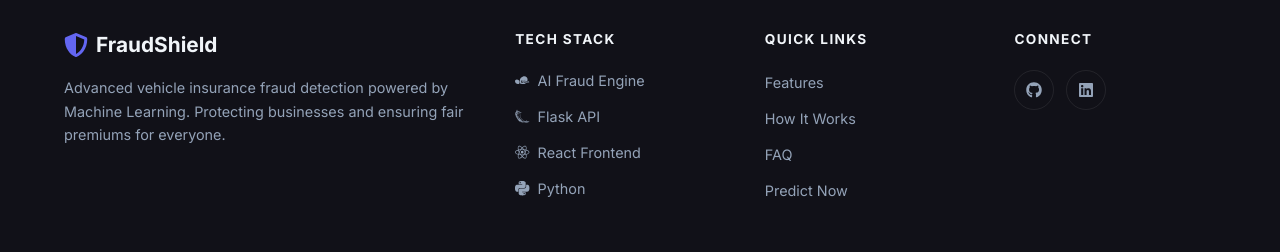
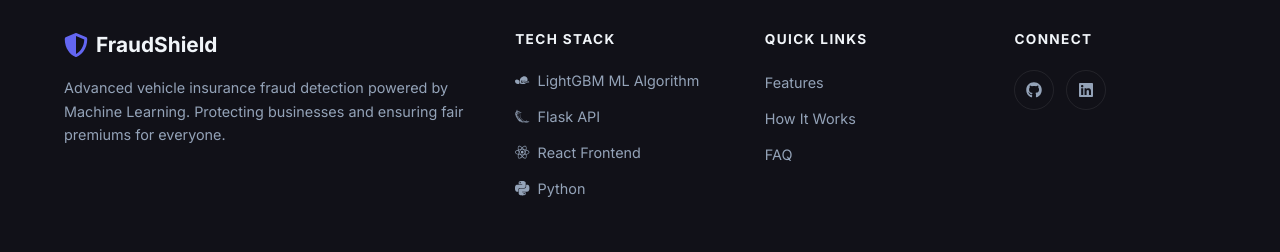
Before and after one commit to elvishpatel/vehicle-insurance-fraud-detection, a React (Vite) app in the folder frontend/: page / in a window 1280 px wide. Shown: the part 7127-7379 px from the top of the page. Built offline with nearby package versions, Linux system fonts and the light colour scheme; no server answers.

Commit message:
Module error fixed

```diff
--- a/frontend/src/components/Footer.jsx
+++ b/frontend/src/components/Footer.jsx
@@ -25,7 +25,7 @@ const Footer = () => {
             <h4 className="footer__column-title">Tech Stack</h4>
             <ul className="footer__list">
               <li className="footer__list-item">
-                <span className="footer__list-link"><SiScikitlearn /> AI Fraud Engine</span>
+                <span className="footer__list-link"><SiScikitlearn /> LightGBM ML Algorithm</span>
               </li>
               <li className="footer__list-item">
                 <span className="footer__list-link"><SiFlask /> Flask API</span>
@@ -51,9 +51,6 @@ const Footer = () => {
               </li>
               <li className="footer__list-item">
                 <a href="#faq" className="footer__list-link">FAQ</a>
-              </li>
-              <li className="footer__list-item">
-                <a href="#predict" className="footer__list-link">Predict Now</a>
               </li>
             </ul>
           </div>
```
